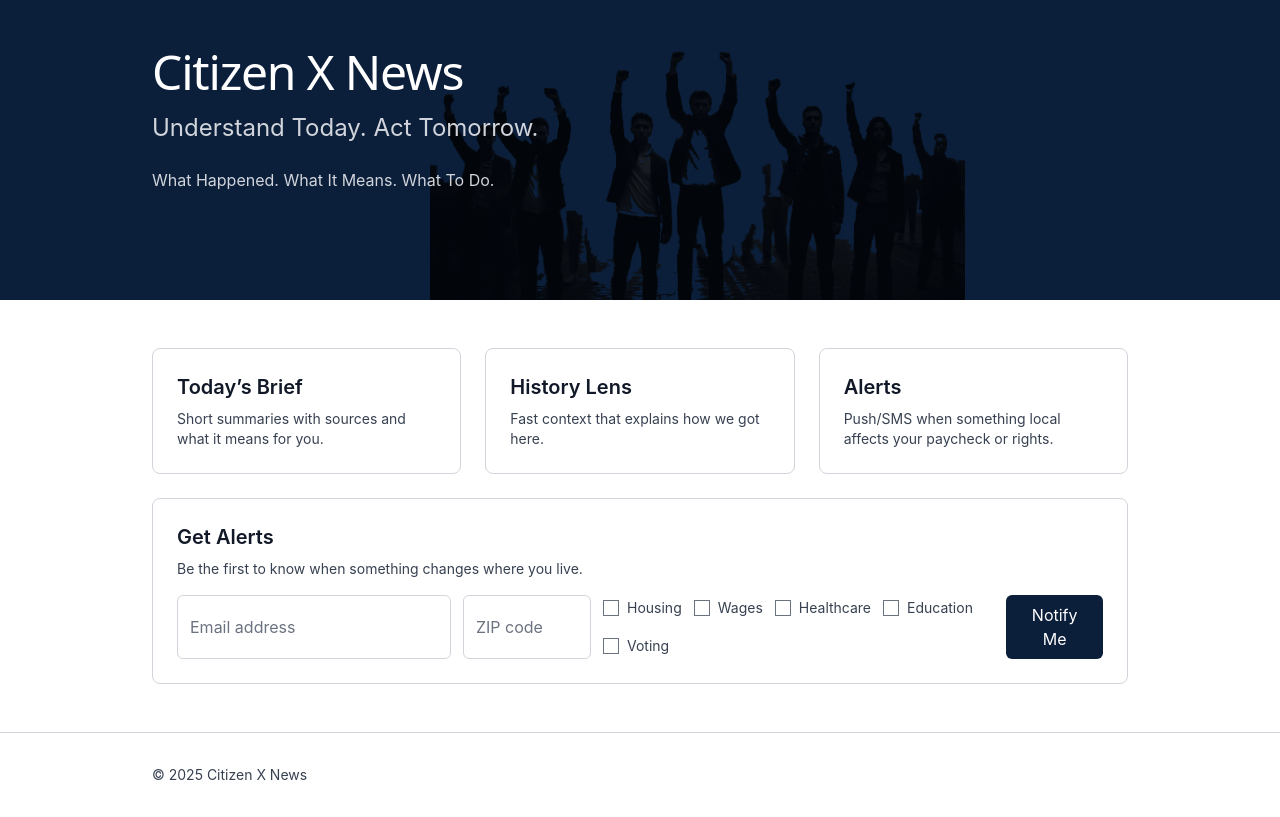
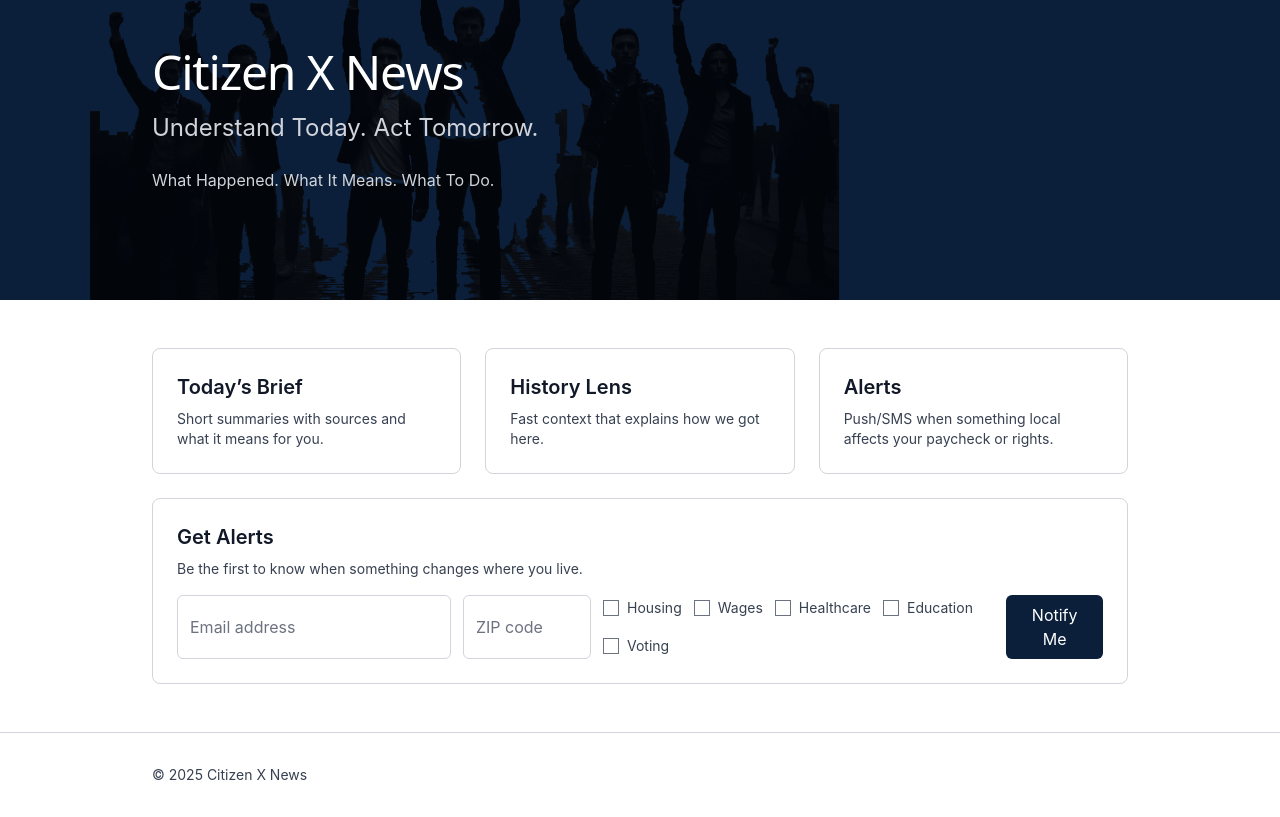
Before and after one commit to CitizenX123/citizenx-news, a Next.js app: page / in a window 1280 px wide. Built offline with nearby package versions, Linux system fonts and the light colour scheme; no server answers.

Commit message:
style(hero): apply 40% scale-up to hero.png (origin bottom-right)

```diff
--- a/src/app/page.tsx
+++ b/src/app/page.tsx
@@ -11,7 +11,7 @@ export default function HomePage() {
           src="/hero.png"
           alt=""
           aria-hidden
-          className="pointer-events-none select-none absolute right-0 bottom-0 h-[100%] w-[91%] object-contain grayscale opacity-80"
+          className="pointer-events-none select-none absolute right-0 bottom-0 h-[100%] w-[91%] object-contain grayscale opacity-80 transform origin-bottom-right scale-[1.4]"
         />
         <div className="pointer-events-none absolute inset-0 bg-gradient-to-r from-cx-navy/98 via-cx-navy/70 to-cx-navy/0" />
         <div className="relative max-w-5xl mx-auto px-6 py-10 md:py-12">
```
